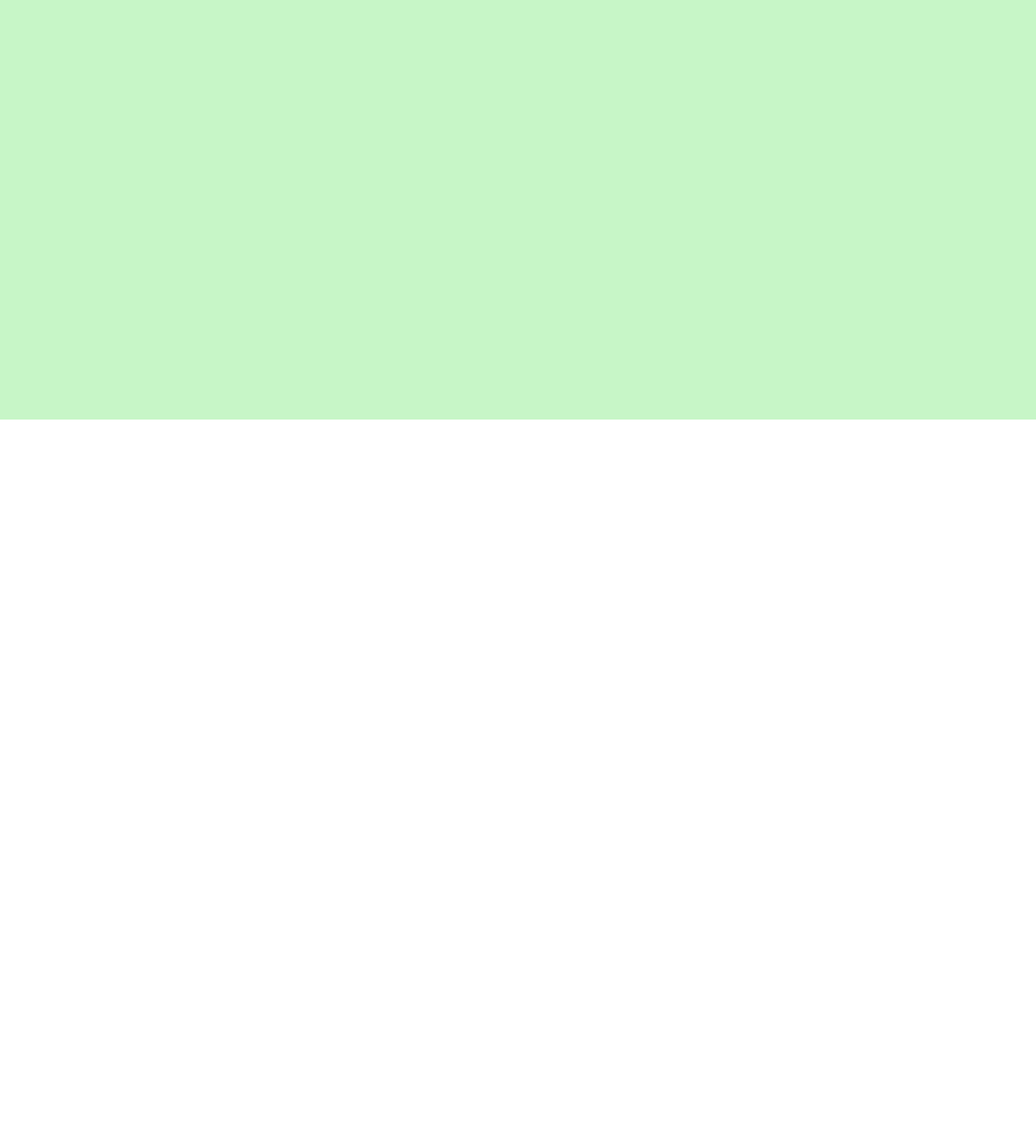
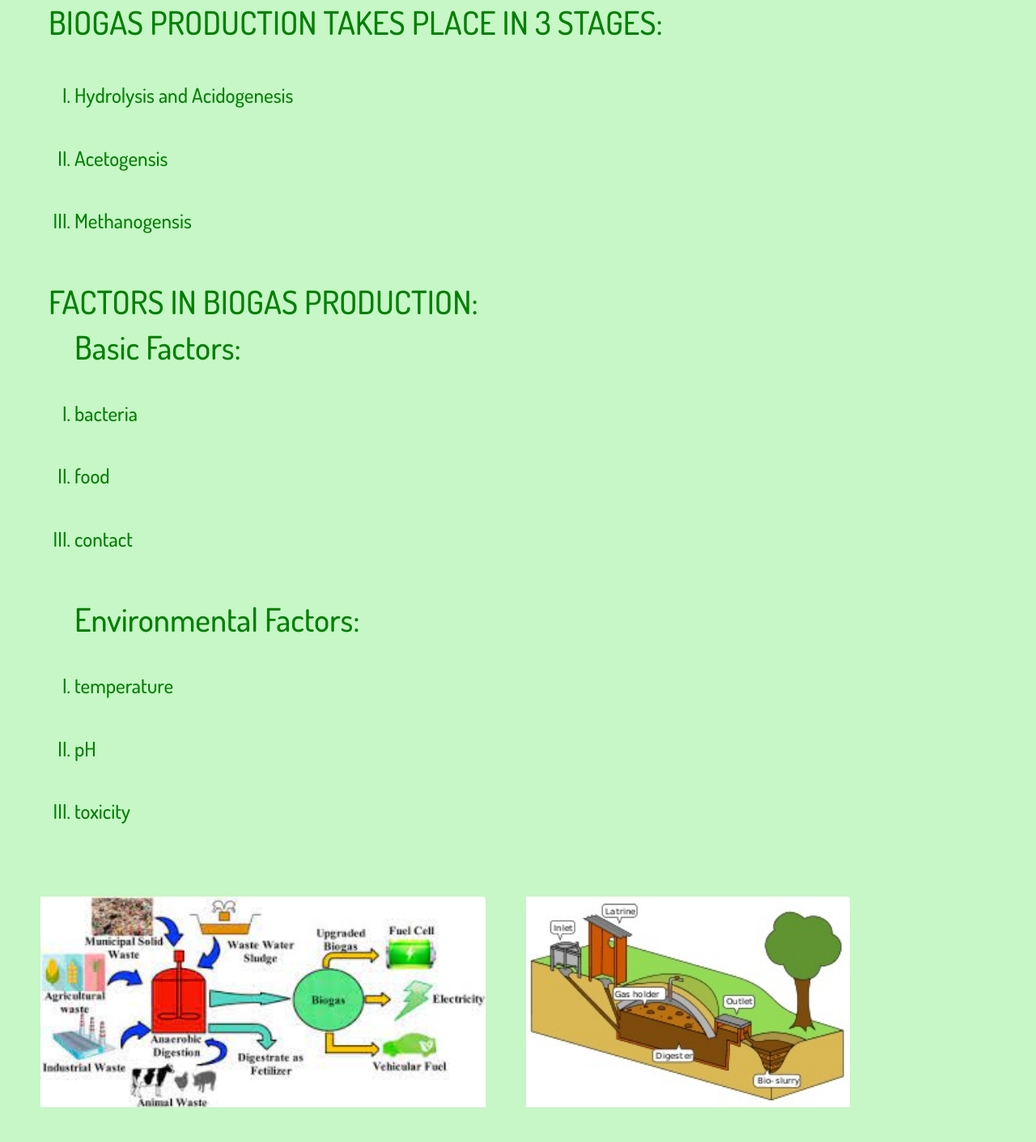
Before and after one commit to NamanBhat3/Class-VIII-C-Geography-Project, a plain HTML site: page biogas.html in a window 1280 px wide. Shown: the part 782-2192 px from the top of the page at 81% size. Before the commit the page ends 1300 px from the top, so only its background shows below. Drawn offline with nearby package versions, Linux system fonts and the light colour scheme.

Commit message:
Initial Commit

```diff
--- a/biogas.html
+++ b/biogas.html
@@ -4,7 +4,7 @@
     <meta charset="UTF-8">
     <meta http-equiv="X-UA-Compatible" content="IE=edge">
     <meta name="viewport" content="width=device-width, initial-scale=1.0">
-    <title>Biogas</title>
+    <title>Biogas | Class VIII-C Group-3</title>
     <link href="https://cdn.jsdelivr.net/npm/bootstrap@5.1.3/dist/css/bootstrap.min.css" rel="stylesheet" integrity="sha384-1BmE4kWBq78iYhFldvKuhfTAU6auU8tT94WrHftjDbrCEXSU1oBoqyl2QvZ6jIW3" crossorigin="anonymous">
     <link rel="stylesheet" href="css/biogas.css">
 </head>
@@ -41,30 +41,37 @@
           <li>Biogas is a combustible mixture of gases</li>
           <li>Chief constitute of biogas is Methane</li>
         </ol>
-        <h1>WHY BIOGAS</h1>
-         <li>Renewable energy</li>
-         <li>High calorific value</li>
-         <li>Clean fuel</li>
-         <li> Useful byproduct</li>
+        <h1>WHY BIOGAS:</h1>
+        <ol type = "I">
+         <li>It is a Renewable Source of energy</li>
+         <li>It has a High calorific value i.e. it produces more energy when 1Kg of it is burnt than many other fuel.</li>
+         <li>It is a Clean fuel</li>
+         <li>It is a Useful byproduct</li>
+        </ol>
+        <h1>BIOGAS PRODUCTION TAKES PLACE IN 3 STAGES:</h1>
+        <ol type = "I">
+         <li>Hydrolysis and Acidogenesis</li>
+         <li>Acetogensis</li>
+         <li>Methanogensis</li>
+        </ol>
 
-        Biogas production takes place in 3 stages
-        -Hydrolysis and Acidogenesis
-        -Acetogensis
-        -Methanogensis
-
-        Please do refer to the diagram of the procedure
-
-
-        FACTORS IN BIOGAS PRODUCTION
-        •Basic factor
-        -bacteria
-        -food
-        -contact
-        -Environmental factor
-        -temperature
-        -pH
-        -toxicity
-
+        <h1>FACTORS IN BIOGAS PRODUCTION: </h1>
+        <ol type = "I">
+         <h1>Basic Factors:</h1>
+         <li>bacteria</li>
+         <li>food</li>
+         <li>contact</li>
+         </ol>
+         <ol type = "I">
+         <h1>Environmental Factors:</h1>
+         <li>temperature </li>
+         <li>pH</li>
+         <li>toxicity</li>
+        </ol>
+      </div>
+      <div class="img">
+        <img src="img/Img(3).jpeg" class="rounded float-start" alt="..." id = "img1">
+        <img src="img/Img(5).jpeg" class="rounded float-start" alt="..." id = "img2">
       </div>
     <script src="https://cdn.jsdelivr.net/npm/bootstrap@5.1.3/dist/js/bootstrap.bundle.min.js" integrity="sha384-ka7Sk0Gln4gmtz2MlQnikT1wXgYsOg+OMhuP+IlRH9sENBO0LRn5q+8nbTov4+1p" crossorigin="anonymous"></script>
 </body>
--- a/css/biogas.css
+++ b/css/biogas.css
@@ -12,13 +12,12 @@
 }
 .text{
   display: flex;
-  justify-content: center;
-  align-items: center;
   padding-left: 60px;
   padding-right: 60px;
   font-family: 'Dosis', sans-serif;
   color: green;
   font-size: 27px;
+  flex-direction: column;
 }
 
 a {
@@ -30,6 +29,12 @@ body{
     height: 1100px;
 }
 
+
+.text ol li {
+  margin-top: 40px;
+  margin-bottom: 40px;
+  font-size: 25px;
+}
 nav::after
 {
     content: '';
@@ -39,6 +44,46 @@ nav::after
     top: 0px;
     left: 0px;
     width: 100vw;
-    height: 1300px;
+    height: 2300px;
     z-index: -1;
 }
+
+.img img{
+  padding-left: 50px;
+  padding-bottom: 40px;
+  margin-top: 30px;
+  margin-bottom: 50px;
+}
+
+#img2 {
+  align-items: center;
+  justify-content: center;
+  width: 450px;
+  height: 300px;
+}
+
+#img1 {
+align-items: center;
+justify-content: center;
+width: 600px;
+height: 300px;
+}
+
+#img3 {
+align-items: center;
+justify-content: center;
+width: 500px;
+height: 450px;
+}
+
+.img2{
+display: flex;
+justify-content: center;
+align-items: center;
+}
+
+.img2 img {
+  padding-left: 50px;
+  padding-bottom: 10px;
+  margin-bottom: 10px;
+}
--- a/css/solarenergy.css
+++ b/css/solarenergy.css
@@ -20,11 +20,13 @@
   font-family: 'Dosis', sans-serif;
   color: rgba(255, 0, 0, 0.89);
   font-size: 23px;
+  flex-direction: row;
 }
 .text ol li {
   margin-top: 40px;
   margin-bottom: 40px;
   font-size: 25px;
+  flex-direction: row;
 }
 
 
```
Also changed, not shown: credits.html (+1 -1 lines), geothermal.html (+1 -1 lines), non-conventional.html (+1 -2 lines), solarenergy.html (+1 -1 lines).
